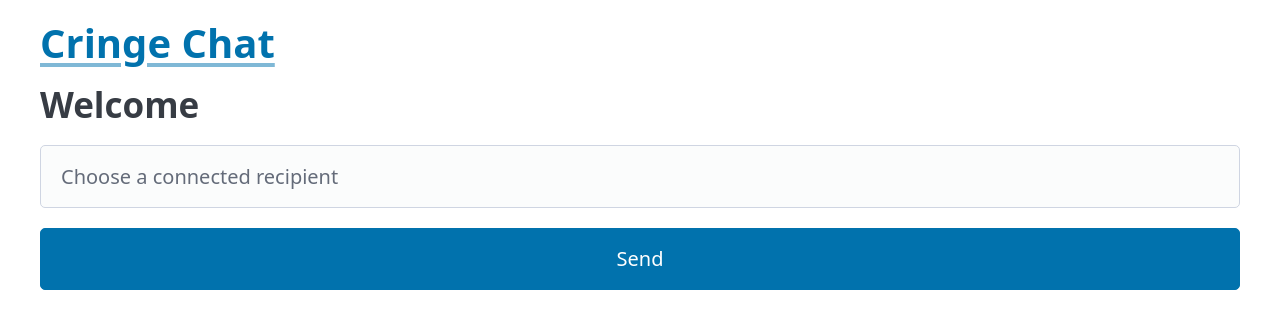
After one commit to Einenlum/cringe-chat, a FastAPI app: template templates/recipient.html in a window 1280 px wide. The commit adds this page. Shown: the top 329 px of the page. Run offline with FastAPI, Linux system fonts and the light colour scheme; the template is opened without the code that fills it: most values are stand-ins (such as "Sample title", 1, 10 or a date in 2020); some libraries are stand-ins or nearby versions.

Commit message:
A basic implementation that doesn't work.

```diff
--- /dev/null
+++ b/client_message_types.py
@@ -0,0 +1,2 @@
+CHOOSE_RECIPIENT = "choose_recipient"
+SEND_CHAT_MESSAGE = "send_chat_message"
--- a/main.py
+++ b/main.py
@@ -1,27 +1,30 @@
-from utils import encode_query_params, redirect_with_error, redirect_with_query_params
+from pprint import pprint
+import json
+from utils import (
+    redirect_with_error,
+    redirect_with_query_params,
+    encode_query_params,
+    generate_uuid,
+)
 from security import encrypt_message, decrypt_message
 from fastapi import FastAPI, Request, WebSocket, WebSocketDisconnect
-from fastapi.responses import HTMLResponse, RedirectResponse
 from fastapi.middleware.cors import CORSMiddleware
 from fastapi.templating import Jinja2Templates
-from datetime import datetime
-from uuid import uuid4
-from faker import Faker
-import json
+import server_message_types as server_types
+import client_message_types as client_types
 
 app = FastAPI()
 
 templates = Jinja2Templates(directory="templates")
 
 connected_users: dict[str, WebSocket] = {}
-rooms: list[tuple[str, str]] = []
 
 
 async def _send_connected_users_message():
-    msg = f"Users connected: {len(connected_users)}"
+    msg = {"type": "connected_users", "value": len(connected_users.keys())}
 
     for _, ws in connected_users.items():
-        await ws.send_text(msg)
+        await ws.send_json(msg)
 
 
 app.add_middleware(
@@ -54,18 +57,18 @@ async def chat(request: Request):
 
     username = decrypt_message(encoded_username)
 
-    if username in connected_users.keys():
-        error = f'Username "{username}" is already taken'
-
-        return redirect_with_error("/", error)
-
     return templates.TemplateResponse(
-        request=request, name="chat.html", context={"username": username}
+        request=request,
+        name="chat.html",
+        context={
+            "username": username,
+            "encoded_username": encoded_username,
+        },
     )
 
 
-@app.post("/enter-chat")
-async def enter_chat(request: Request):
+@app.post("/choose-username")
+async def choose_username(request: Request):
     data = await request.form()
     username = str(data["username"])
 
@@ -79,14 +82,74 @@ async def enter_chat(request: Request):
     return redirect_with_query_params("/chat", {"encoded_username": encoded_username})
 
 
-@app.websocket("/ws/{username}")
-async def ws_endpoint(username: str, websocket: WebSocket):
+@app.websocket("/ws/{encoded_username}")
+async def ws_endpoint(encoded_username: str, websocket: WebSocket):
     global connected_users
 
-    await websocket.accept()
+    username = decrypt_message(encoded_username)
 
     if username in connected_users.keys():
+        print("close socket because username taken")
         await websocket.close(reason="Username taken")
+
+    chosen_recipient_username = None
+    chosen_recipient = None
+
+    async def new_recipient(recipient):
+        nonlocal chosen_recipient_username, chosen_recipient
+
+        chosen_recipient_username = recipient
+        chosen_recipient = connected_users[recipient]
+
+        msg = {
+            "type": server_types.RECIPIENT_CHOSEN,
+            "value": chosen_recipient_username,
+        }
+        await websocket.send_json(msg)
+
+        msg = {"type": server_types.RECIPIENT_CHOSEN, "value": username}
+        await chosen_recipient.send_json(msg)
+
+    async def handle_received_message(data: dict[str, str]):
+        nonlocal chosen_recipient
+
+        if data["type"] == client_types.CHOOSE_RECIPIENT:
+            recipient = data["value"]
+
+            if recipient not in connected_users.keys():
+                msg = {
+                    "type": server_types.RECIPIENT_NOT_CONNECTED,
+                    "value": "Recipient not found",
+                }
+                await websocket.send_json(msg)
+
+                return
+
+            await new_recipient(recipient)
+
+            return
+
+        if data["type"] == client_types.SEND_CHAT_MESSAGE:
+            if not chosen_recipient:
+                msg = {
+                    "type": server_types.ERROR,
+                    "value": "No recipient",
+                }
+                await websocket.send_json(msg)
+
+                return
+
+            text = data["value"]
+            msg = {
+                "type": server_types.CHAT_MESSAGE,
+                "value": text,
+            }
+
+            await chosen_recipient.send_json(msg)
+
+            return
+
+    await websocket.accept()
 
     connected_users[username] = websocket
 
@@ -94,11 +157,13 @@ async def ws_endpoint(username: str, websocket: WebSocket):
 
     try:
         while True:
-            data = await websocket.receive_text()
-            await websocket.send_text(f"Message text was: {data}")
-    except:
+            data = await websocket.receive_json()
+
+            await handle_received_message(data)
+    except Exception as e:
         del connected_users[username]
         await _send_connected_users_message()
+        pprint("close socket because exception")
         await websocket.close()
 
 
--- /dev/null
+++ b/server_message_types.py
@@ -0,0 +1,4 @@
+CHAT_MESSAGE = "chat_message"
+ERROR = "error"
+RECIPIENT_CHOSEN = "recipient_chosen"
+RECIPIENT_NOT_CONNECTED = "recipient_not_connected"
--- a/templates/base.html
+++ b/templates/base.html
@@ -14,10 +14,12 @@
     <body>
         <main class="container">
             <header>
-                <h1>Cringe Chat</h1>
+                <h1><a href="/">Cringe Chat</a></h1>
             </header>
 
+            <div id="body-content">
             {% block content %}{% endblock %}
+            </div>
         </main>
 
         {% block scripts %}{% endblock %}
--- a/templates/home.html
+++ b/templates/home.html
@@ -3,7 +3,7 @@
 {% block content %}
 <div>
     <h2>Welcome</h2>
-    <form action="/enter-chat" method="POST">
+    <form action="/choose-username" method="POST">
         {% if error %}
             <p>{{ error }}</p>
         {% endif %}
--- /dev/null
+++ b/templates/recipient.html
@@ -0,0 +1,16 @@
+{% extends 'base.html' %}
+
+{% block content %}
+<div>
+    <h2>Welcome</h2>
+    <form action="/chat?{{username_query_string}}" method="POST">
+        {% if error %}
+            <p>{{ error }}</p>
+        {% endif %}
+
+        <input type="text" name="recipient" id="recipient" placeholder="Choose a connected recipient" />
+        <input type="hidden" name="username" value="{{encoded_username}}"/>
+        <input type="submit" value="Send" />
+    </form>
+</div>
+{% endblock %}
```
Also changed, not shown: templates/chat.html (+134 -18 lines), utils.py (+11 -4 lines).
